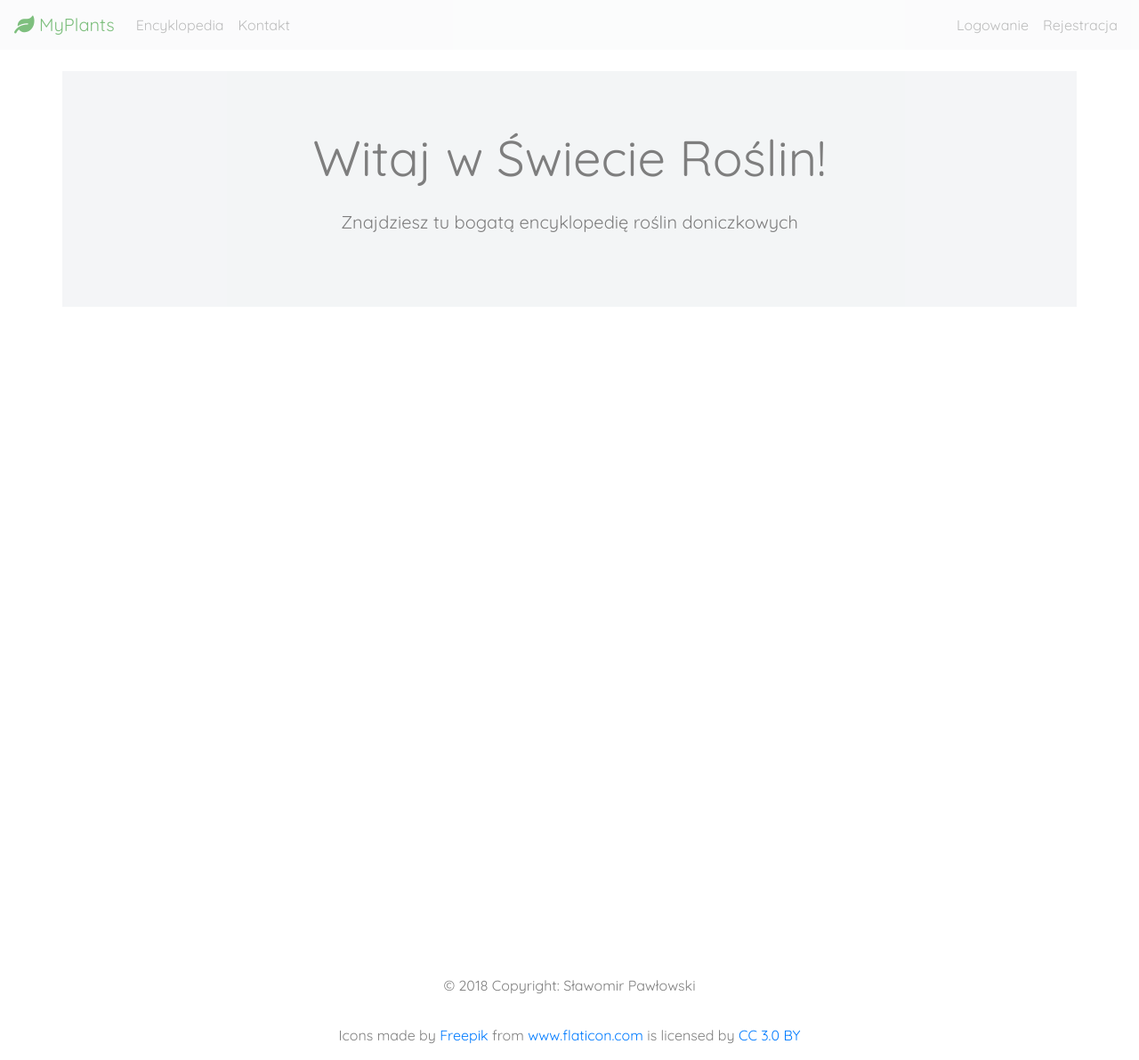
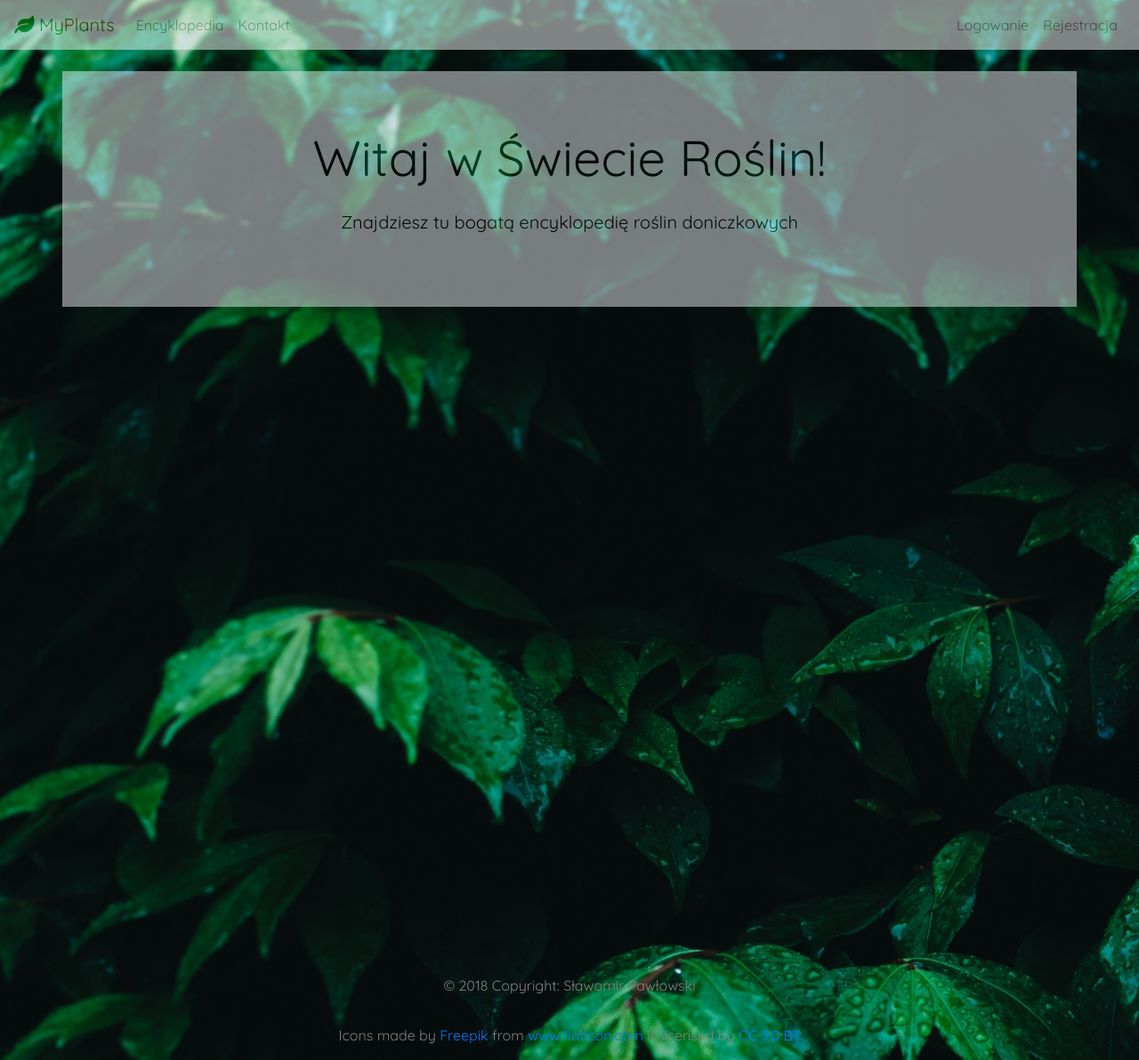
Before and after one commit to slapa2/Plants, a Flask app: page / in a window 1280 px wide. Shown: the whole page at 89% size. Run offline with Flask 2, Linux system fonts and the light colour scheme; some libraries are stand-ins or nearby versions.

Commit message:
revert bacground styles

```diff
--- a/plants/static/css/styles.css
+++ b/plants/static/css/styles.css
@@ -5,9 +5,9 @@
     min-height: 1000px;
 }
 
-/*.bg {*/
-    /*background-image: url("../img/background.jpg");*/
-/*}*/
+.bg {
+    background-image: url("../img/background.jpg");
+}
 
 .green {
     color: forestgreen !important;
```
